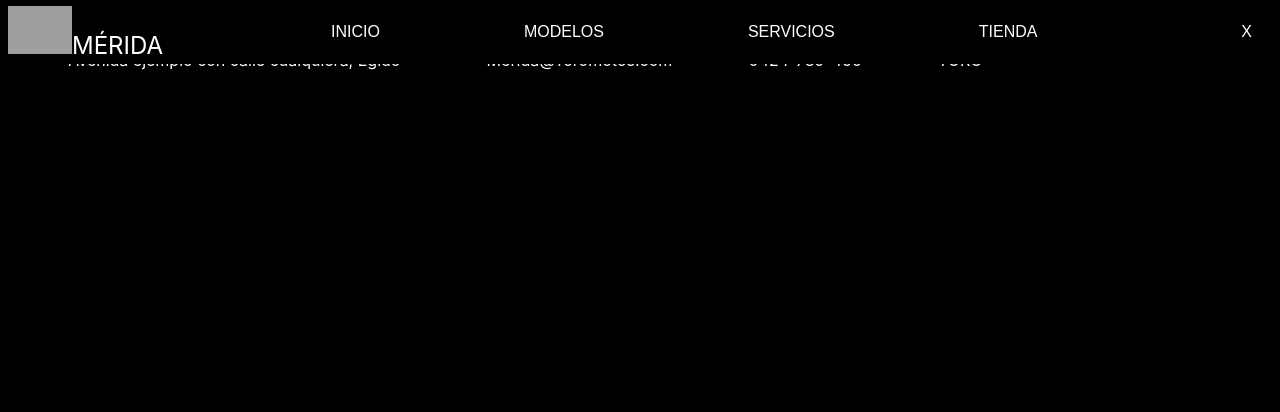
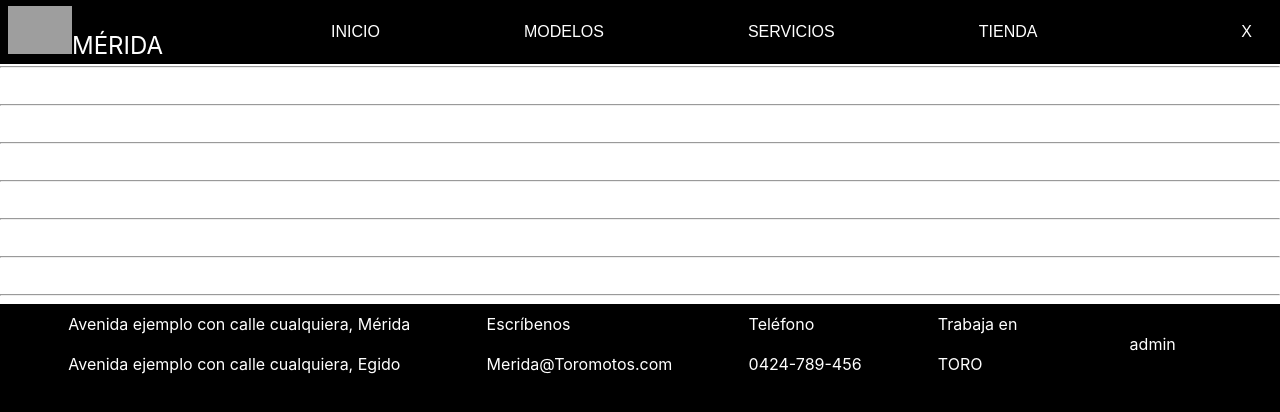
Before and after one commit to Diegoaph/toromotosmerida, a React (Vite) app in the folder client/: page /admin/panel in a window 1280 px wide. Shown: the top 412 px of the page. Built offline with nearby package versions, Linux system fonts and the light colour scheme; grey boxes are pictures that could not be loaded.

Commit message:
fb implemented

```diff
--- a/client/src/App.tsx
+++ b/client/src/App.tsx
@@ -1,15 +1,13 @@
-import {
-    Routes,
-    Route,
-    useLocation,
-} from "react-router-dom";
+import { Routes, Route, useLocation } from "react-router-dom";
 import axios from "axios";
 import NavBar from "./components/NavBar/Navbar";
 import Landing from "./views/Landing/Landing";
-import Login from "./views/login/Login";
+import Login from "./views/login/Admin";
 import Footer from "./components/Footer/Footer";
 import Tienda from "./views/Tienda/Tienda";
 import Servicios from "./views/Servicios/Servicios";
+
+import Panel from "./views/Panel/Panel";
 
 axios.defaults.baseURL = "http://localhost:3001";
 
@@ -37,12 +35,16 @@ function App() {
                     path="/admin"
                     element={<Login />}
                 />
+                <Route
+                    path="/admin/panel"
+                    element={<Panel />}
+                />
             </Routes>
             <Footer />
         </main>
     );
 }
-export default App
+export default App;
 
 // export default function Main() {
 //     return (
--- a/client/src/firebase/Firebase.config.js
+++ b/client/src/firebase/Firebase.config.ts
@@ -1,8 +1,7 @@
-
 import { initializeApp } from "firebase/app";
-import { getAnalytics } from "firebase/analytics";
 import {getAuth} from "firebase/auth"
 import { getFirestore } from "firebase/firestore";
+
 const firebaseConfig = {
   apiKey: "AIzaSyAX90mpsDU9cdALi36pMWjUZaRw8jw3KhI",
   authDomain: "toro-motos-merida.firebaseapp.com",
@@ -15,6 +14,5 @@ const firebaseConfig = {
 
 // Initialize Firebase
 export const app = initializeApp(firebaseConfig);
-export const analytics = getAnalytics(app);
 export const auth = getAuth(app)
 export const firestore = getFirestore(app);
--- /dev/null
+++ b/client/src/views/Panel/Panel.tsx
@@ -0,0 +1,26 @@
+import React from "react";
+
+const Panel: React.FC<{}> = () => {
+    return (
+        <div>
+            <div>Panel</div>
+            <hr />
+            <div>Panel</div>
+            <hr />
+            <div>Panel</div>
+            <hr />
+            <div>Panel</div>
+            <hr />
+            <div>Panel</div>
+            <hr />
+            <div>Panel</div>
+            <hr />
+            <div>Panel</div>
+            <hr />
+            <div>Panel</div>
+            <hr />
+        </div>
+    );
+};
+
+export default Panel;
--- /dev/null
+++ b/client/src/views/login/Admin.tsx
@@ -0,0 +1,74 @@
+import React, { useState, ChangeEvent, FormEvent } from "react";
+import "./Admin.css";
+import { auth } from "../../firebase/Firebase.config";
+import { signInWithEmailAndPassword } from "firebase/auth";
+import { validation } from "./Validation";
+import { useNavigate } from "react-router-dom";
+
+const Admin: React.FC<{}> = () => {
+    const navigate = useNavigate();
+    const [formData, setFormData] = useState({
+        emailAddress: "",
+        password: "",
+    });
+
+    const handleChange = (e: ChangeEvent<HTMLInputElement>) => {
+        const { name, value } = e.target;
+        setFormData((prevFormData) => ({
+            ...prevFormData,
+            [name]: value,
+        }));
+    };
+
+    const handleSubmit = async (event: FormEvent) => {
+        event.preventDefault();
+        const { emailAddress, password } = formData;
+        const validationErrors = validation(formData);
+
+        if (Object.keys(validationErrors).length === 0) {
+            try {
+                await signInWithEmailAndPassword(auth, emailAddress, password);
+
+                setFormData({
+                    emailAddress: "",
+                    password: "",
+                });
+
+                setTimeout(() => {
+                    navigate("/admin/panel");
+                }, 1000);
+            } catch (error) {
+                console.error("Sign in Failed:", error);
+            }
+        }
+    };
+
+    return (
+        <form
+            action="login"
+            onSubmit={handleSubmit}>
+            <div className="loginBox">
+                <h1 className="title">Panel de administración</h1>
+                <input
+                    className="input"
+                    type="email"
+                    placeholder="e-Mail"
+                    name="emailAddress"
+                    value={formData.emailAddress}
+                    onChange={handleChange}
+                />
+                <input
+                    className="input"
+                    type="password"
+                    placeholder="Contraseña"
+                    name="password"
+                    value={formData.password}
+                    onChange={handleChange}
+                />
+                <button className="ctaButton">Ingresar</button>
+            </div>
+        </form>
+    );
+};
+
+export default Admin;
--- a/client/src/views/login/Login.tsx
+++ /dev/null
@@ -1,25 +0,0 @@
-import React from "react";
-import "./login.css";
-
-const Login: React.FC<{}> = () => {
-    return (
-        <form action="login">
-            <div className="loginBox">
-                <h1 className="title">Panel de administración</h1>
-                <input
-                    className="input"
-                    type="email"
-                    placeholder="e-Mail"
-                />
-                <input
-                    className="input"
-                    type="password"
-                    placeholder="Contraseña"
-                />
-                <button className="ctaButton">Ingresar</button>
-            </div>
-        </form>
-    );
-};
-
-export default Login;
--- /dev/null
+++ b/client/src/views/login/Validation.tsx
@@ -0,0 +1,16 @@
+export const validation = (formData) => {
+    const regexEmail = /^(?=.{1,35}$)[^\s@]+@[^\s@]+\.[^\s@]+$/;
+    const regexPassword =
+        /^(?=.*\d)(?=.*[a-z])(?=.*[A-Z])(?=.*[\W_])[\w\d\W_]{6,15}$/;
+    let errors = {};
+
+    if (!regexEmail.test(formData.emailAddress)) {
+        errors.emailAddress = "Enter a valid Email Address";
+    }
+
+    if (!regexPassword.test(formData.password)) {
+        errors.password = "The Password is Invalid";
+    }
+
+    return errors;
+};
```
Also changed, not shown: client/src/views/login/Admin.css (renamed from client/src/views/login/login.css).
